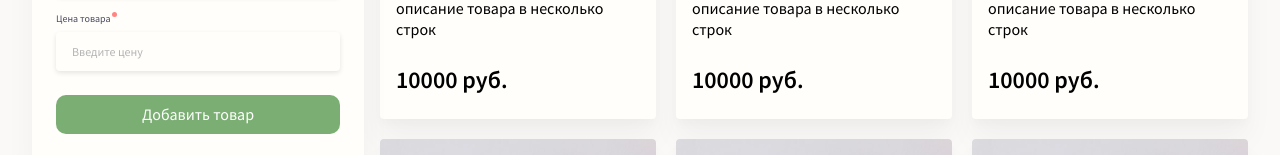
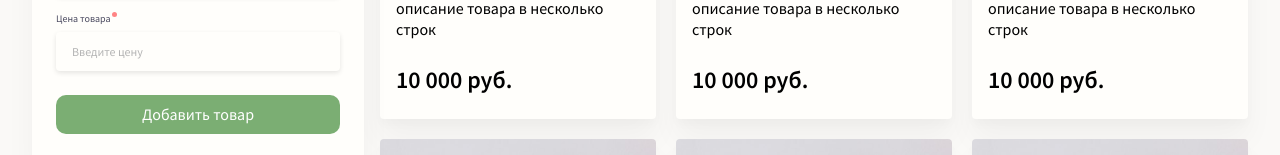
Before and after one commit to coder8080/idaproject-test, a Vue app: page / in a window 1280 px wide. Shown: the part 402-557 px from the top of the page. Built offline with nearby package versions, Linux system fonts and the light colour scheme.

Commit message:
Number formatting

```diff
--- a/src/components/ProductCard.vue
+++ b/src/components/ProductCard.vue
@@ -7,11 +7,15 @@
     <div class="product__text">
       <h3 class="product__title">{{ product.title }}</h3>
       <p class="product__description">{{ product.description }}</p>
-      <h2 class="product__price">{{ product.price }}&nbsp;руб.</h2>
+      <h2 class="product__price">
+        {{ formatNumber(product.price) }}&nbsp;руб.
+      </h2>
     </div>
   </div>
 </template>
 <script>
+import formatNumber from '@/utilities/formatNumber'
+
 export default {
   name: 'AppProductCard',
   props: {
@@ -19,6 +23,11 @@ export default {
       type: Object,
       required: true,
     },
+  },
+  data() {
+    return {
+      formatNumber,
+    }
   },
 }
 </script>
--- /dev/null
+++ b/src/utilities/formatNumber.js
@@ -0,0 +1,13 @@
+const formatNumber = (number) => {
+  number = String(number)
+  if (number.length > 3) {
+    number = [...number]
+    for (let i = number.length - 3; i > 0; i -= 3) {
+      number.splice(i, 0, ' ')
+    }
+    number = number.join('')
+  }
+  return number
+}
+
+export default formatNumber
```
